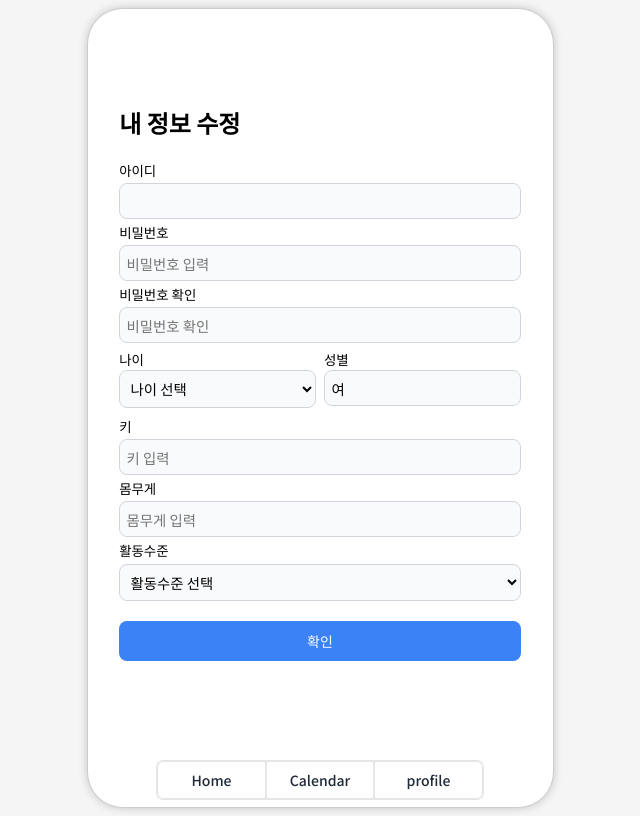
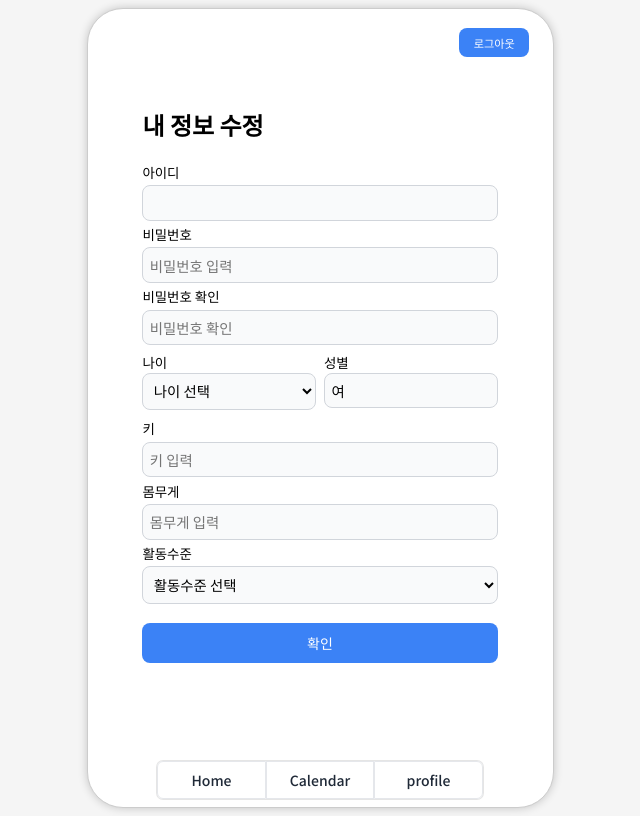
Before and after one commit to obb8923/whip, a React (Create React App) app in the folder front/root/: page /profile in a window 1280 px wide. Shown: the whole page, without its empty margins (328-968 px from the left). Built offline with nearby package versions, Linux system fonts and the light colour scheme; a web font is replaced by a local one.

Commit message:
logout 버튼 만듦

```diff
--- a/front/root/src/components/ProfileForm.js
+++ b/front/root/src/components/ProfileForm.js
@@ -4,9 +4,8 @@ import styles from "../css/Profile.module.css";
 import axios from "axios";
 import { useNavigate } from "react-router-dom";
 
-
 export default function SignupForm() {
-  const [formData, setFormData] = useState({ //id,gender 는 불변값이므로 안넣음
+  const [formData, setFormData] = useState({
     age: localStorage.getItem('age'),
     height: localStorage.getItem('height'),
     bodyweight: localStorage.getItem('bodyweight'),
@@ -28,7 +27,6 @@ export default function SignupForm() {
   const [userGender, setUserGender] = useState('');
 
   useEffect(() => {
-    // Fetch the user ID and gender from local storage or an API call
     const storedId = localStorage.getItem('id') || '';
     const storedGender = localStorage.getItem('gender') || '';
     const storedAge = localStorage.getItem('age') || '';
@@ -37,12 +35,12 @@ export default function SignupForm() {
     const storedActivity = localStorage.getItem('activity') || '';
     const storedPw = localStorage.getItem('pw') || '';
 
-    setUserId(storedId);// ID와 gender는 불변값이므로 따로 처리
+    setUserId(storedId);
     setUserGender(storedGender === '1' ? '남' : '여');
-    setValue('id', storedId); // id 필드의 값을 설정
-    setValue('gender', storedGender); // gender 필드의 값을 설정
+    setValue('id', storedId);
+    setValue('gender', storedGender);
     setValue('age', storedAge ? parseInt(storedAge, 10) : '');
-    setValue('activity', storedAge ? parseInt(storedActivity, 10) : '');
+    setValue('activity', storedActivity ? parseInt(storedActivity, 10) : '');
 
     setFormData({
       age: storedAge,
@@ -52,16 +50,12 @@ export default function SignupForm() {
       pw: storedPw,
       confirmpw: '',
     });
-  }, []);
+  }, [setValue]);
 
   const onSubmit = async (formData) => {
-    console.log(formData)
     const { confirmpw, ...dataToSubmit } = formData;
-    console.log(dataToSubmit); // 데이터 확인용
     try {
-      console.log(dataToSubmit)
       const response = await axios.put("back/api/register", dataToSubmit);
-      console.log("내 정보수정 성공:", response.data);
       navigate("/");
       localStorage.setItem("age", formData.age);
       localStorage.setItem("pw", formData.pw);
@@ -75,10 +69,16 @@ export default function SignupForm() {
 
   const pw = watch("pw");
 
+  const handleLogout = () => {
+    localStorage.clear();
+    navigate("/login");
+  };
+
   return (
+    <div className={styles.formContainer}>
+      <button className={styles.logoutButton} onClick={handleLogout}>로그아웃</button>
       <form className={styles.formform} onSubmit={handleSubmit(onSubmit)}>
         <h2>내 정보 수정</h2>
-
         <div className={styles.formGroup}>
           <label className={styles.formLabel} htmlFor="id">
             아이디
@@ -89,9 +89,7 @@ export default function SignupForm() {
             type="text"
             value={userId}
             readOnly
-              {...register("id", {
-
-              })}
+            {...register("id", {})}
             aria-invalid={
               isSubmitted ? (errors.id ? "true" : "false") : undefined
             }
@@ -152,15 +150,13 @@ export default function SignupForm() {
             <select
               className={styles.formInput}
               id="age"
-
               value={watch("age")}
               onChange={(e) => setValue("age", e.target.value)}
-
               aria-invalid={errors.age ? "true" : "false"}
             >
               <option value="">나이 선택</option>
               {[...Array(101).keys()].map((age) => (
-                  <option key={age} value={age} >
+                <option key={age} value={age}>
                   {age}
                 </option>
               ))}
@@ -181,7 +177,6 @@ export default function SignupForm() {
               type="text"
               value={userGender}
               readOnly
-
               aria-invalid={errors.gender ? "true" : "false"}
             />
             {errors.gender && (
@@ -224,7 +219,6 @@ export default function SignupForm() {
             {...register("bodyweight", {
               required: "몸무게는 필수 입니다.",
             })}
-
             defaultValue={formData.bodyweight}
             aria-invalid={errors.bodyweight ? "true" : "false"}
           />
@@ -241,7 +235,6 @@ export default function SignupForm() {
           <select
             className={styles.formInput}
             id="activity"
-
             value={watch("activity")}
             onChange={(e) => setValue("activity", e.target.value)}
             aria-invalid={errors.activity ? "true" : "false"}
@@ -253,6 +246,12 @@ export default function SignupForm() {
             <option value="4">4 - 활발한 활동 (주 6-7일 운동)</option>
             <option value="5">5 - 매우 활발한 활동 (운동 선수 등)</option>
           </select>
+          {errors.activity && (
+            <small className={styles.errorMessage}>
+              {errors.activity.message}
+            </small>
+          )}
+        </div>
         <button
           className={styles.submitButton}
           type="submit"
@@ -260,16 +259,7 @@ export default function SignupForm() {
         >
           확인
         </button>
-            {errors.activity && (
-              <small className={styles.errorMessage}>
-                {errors.activity.message}
-              </small>
-            )}
-
+      </form>
     </div>
-
-
-        </form>
-
   );
 }
--- a/front/root/src/css/Profile.module.css
+++ b/front/root/src/css/Profile.module.css
@@ -1,3 +1,23 @@
+.logoutButton {
+  display: flex;
+  justify-content: flex-end;
+  background-color: #3b82f6; /* same as submitButton but red */
+  color: #ffffff;
+  border: none;
+  border-radius: 0.5rem;
+  padding: 0.4rem 0.9rem;
+  font-size: 0.7rem;
+  font-weight: 500;
+  cursor: pointer;
+  position: absolute; /* Add position absolute to place it at the top right */
+  top: 2.4%;
+  right: 5%;
+}
+
+.logoutButton:hover {
+  background-color: #d32f2f; /* darken the color on hover */
+}
+
 /* 배경색 및 기본 색상 설정 */
 .formContainer {
   display: flex;
```
Lines whose indentation alone changed are shown as unchanged.
